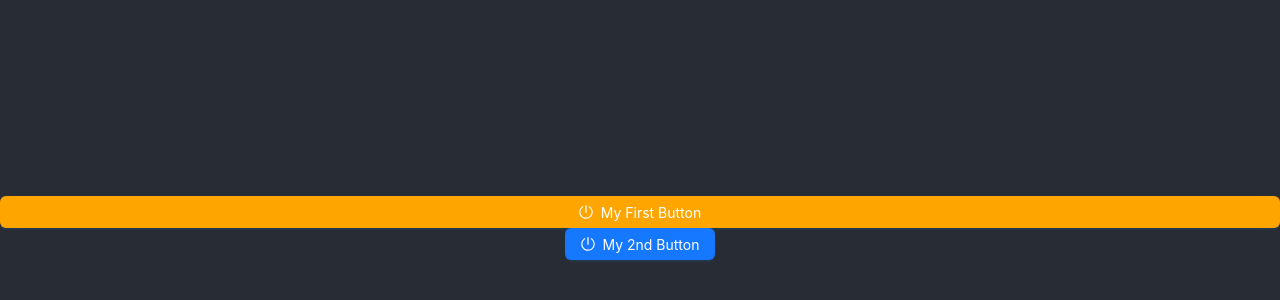
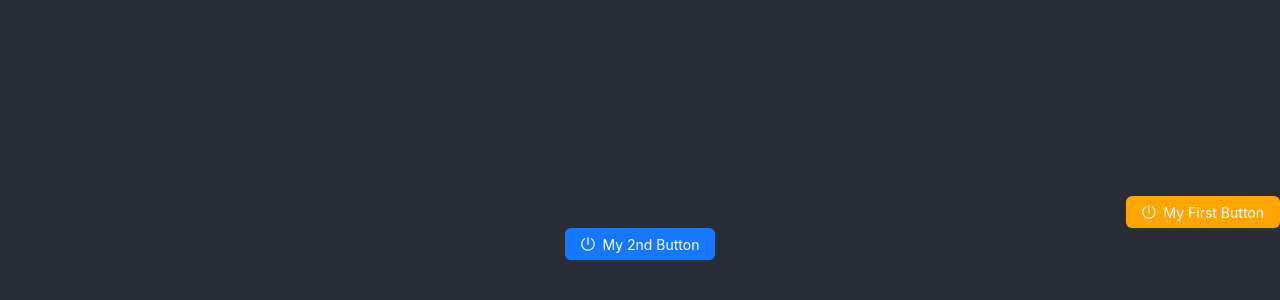
Before and after one commit to Shivani-Chandratike/first-app, a React (Create React App) app: page / in a window 1280 px wide. Shown: the part 172-472 px from the top of the page. Built offline with nearby package versions, Linux system fonts and the light colour scheme.

Commit message:
changes in button

```diff
--- a/src/App.css
+++ b/src/App.css
@@ -39,5 +39,6 @@
 
 .my-button{
   background-color: orange;
+  align-self:last baseline;
 
 }
--- a/src/App.js
+++ b/src/App.js
@@ -21,13 +21,13 @@ function App() {
     <div className="App">
       <header className="App-header">
         <Button type='primary'
-        block
         loading={loading}
         icon={<PoweroffOutlined />}
         className='my-button'
         onClick={onButtonClick}>
         My First Button
         </Button>
+
 
         <Button type='primary'
 
```
